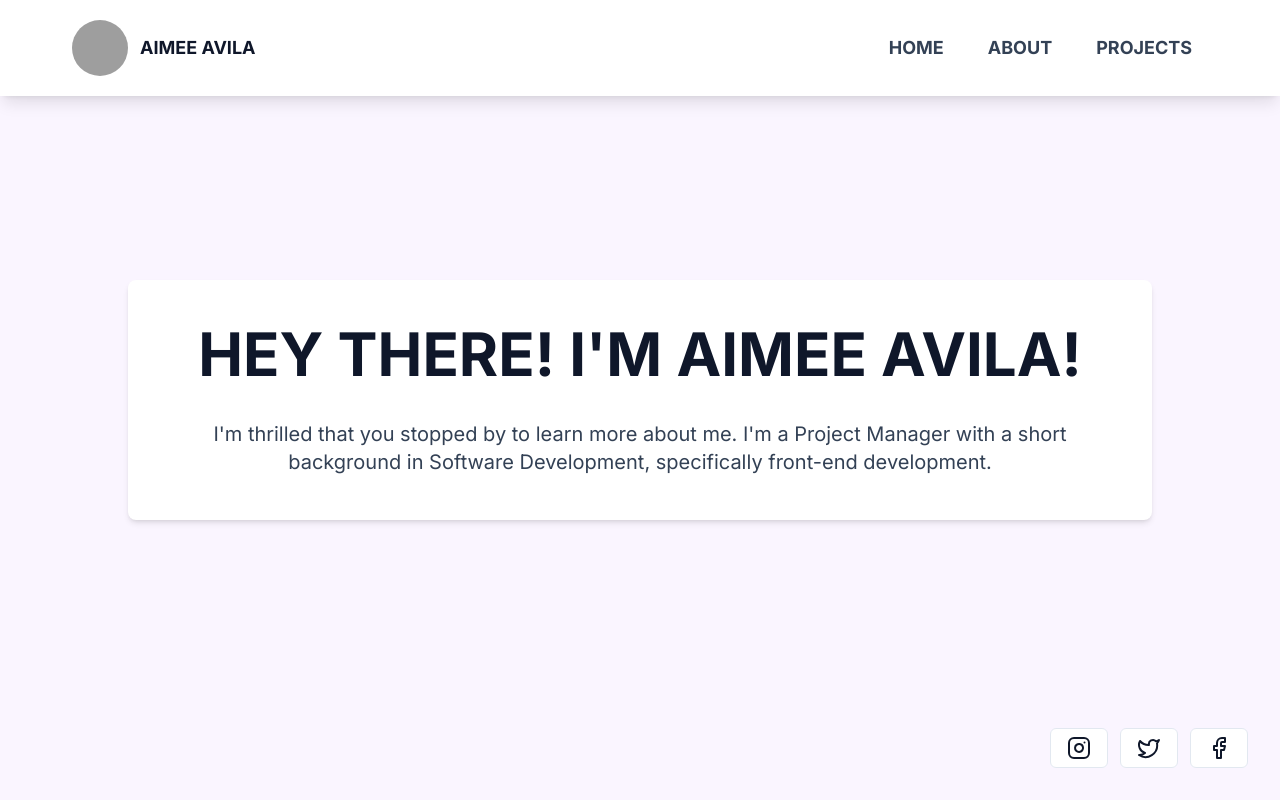
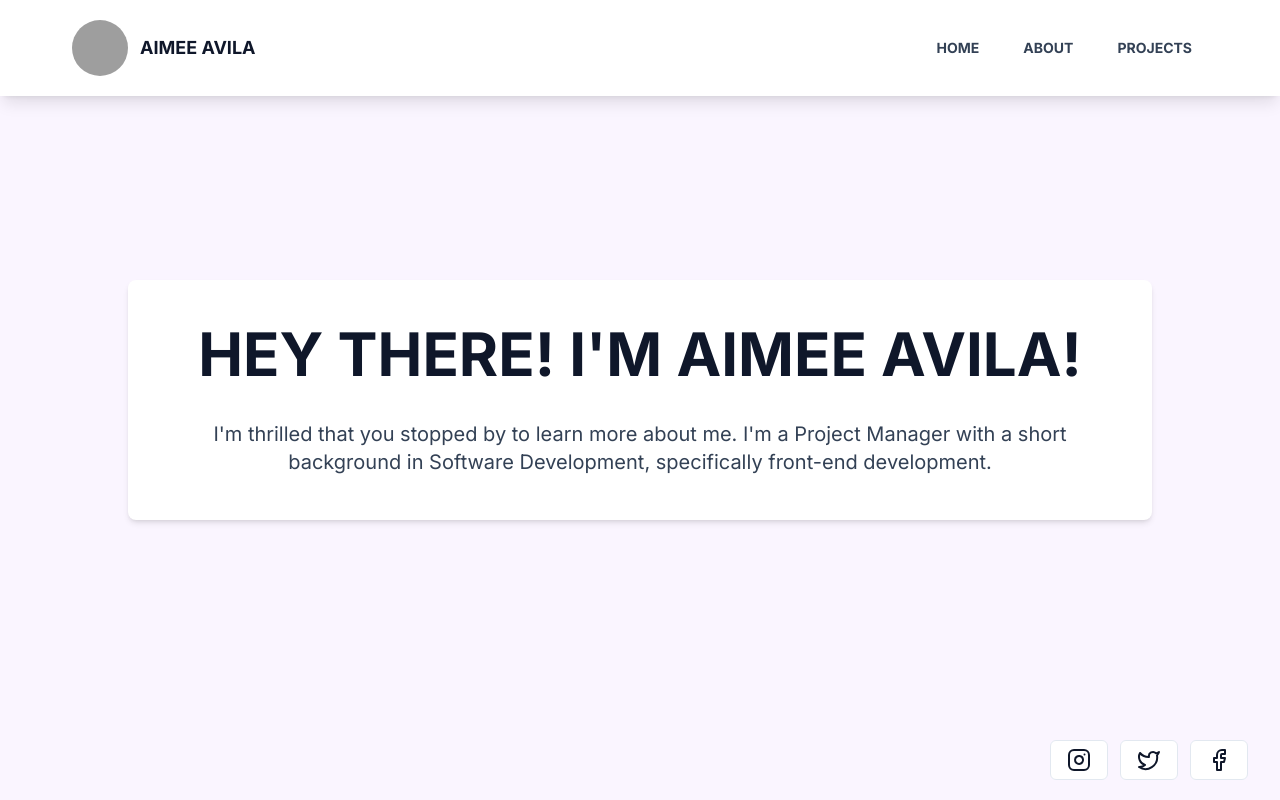
Before and after one commit to VicAv99/aimeeavila, a Next.js app: page / in a window 1280 px wide. Built offline with nearby package versions, Linux system fonts and the light colour scheme; grey boxes are pictures that could not be loaded.

Commit message:
feat: ui changes

```diff
--- a/src/components/home-section.tsx
+++ b/src/components/home-section.tsx
@@ -1,7 +1,7 @@
 export function HomeSection() {
   return (
     <div className="flex items-center justify-center h-screen bg-purple-50">
-      <div className="max-w-5xl text-center bg-white rounded-lg shadow-md space-y-9 p-11">
+      <div className="max-w-md text-center bg-white rounded-lg shadow-md md:max-w-3xl lg:max-w-5xl space-y-9 p-11">
         <h2 className="text-6xl font-bold uppercase">
           Hey there! I&apos;m Aimee Avila!
         </h2>
--- a/src/components/socials.tsx
+++ b/src/components/socials.tsx
@@ -7,7 +7,7 @@ import { Icon } from "./ui/icon";
 export function Socials() {
   return (
     <div className="fixed bottom-0 w-full">
-      <div className="bottom-0 float-right my-8 mr-8">
+      <div className="bottom-0 float-right mb-5 mr-8">
         <Button variant="outline" className="mr-1.5 bg-white">
           <Link target="_blank" href="https://www.instagram.com/aimee_avila/">
             <Icon name="Instagram" />
--- a/src/components/toolbar.tsx
+++ b/src/components/toolbar.tsx
@@ -31,13 +31,15 @@ export function Toolbar() {
               className="rounded-full"
             />
           </div>
-          <h3 className="text-lg font-bold uppercase">Aimee Avila</h3>
+          <h3 className="text-lg font-bold uppercase whitespace-nowrap">
+            Aimee Avila
+          </h3>
         </div>
-        <div className="flex items-center gap-3">
+        <div className="flex items-center justify-end w-full gap-3">
           {ROUTES.map((route) => (
             <Button key={route.title} variant="link">
               <Link href={route.href}>
-                <span className="text-lg font-bold uppercase text-slate-700 hover:text-teal-600">
+                <span className="font-bold uppercase text-slate-700 hover:text-teal-600">
                   {route.title}
                 </span>
               </Link>
```
